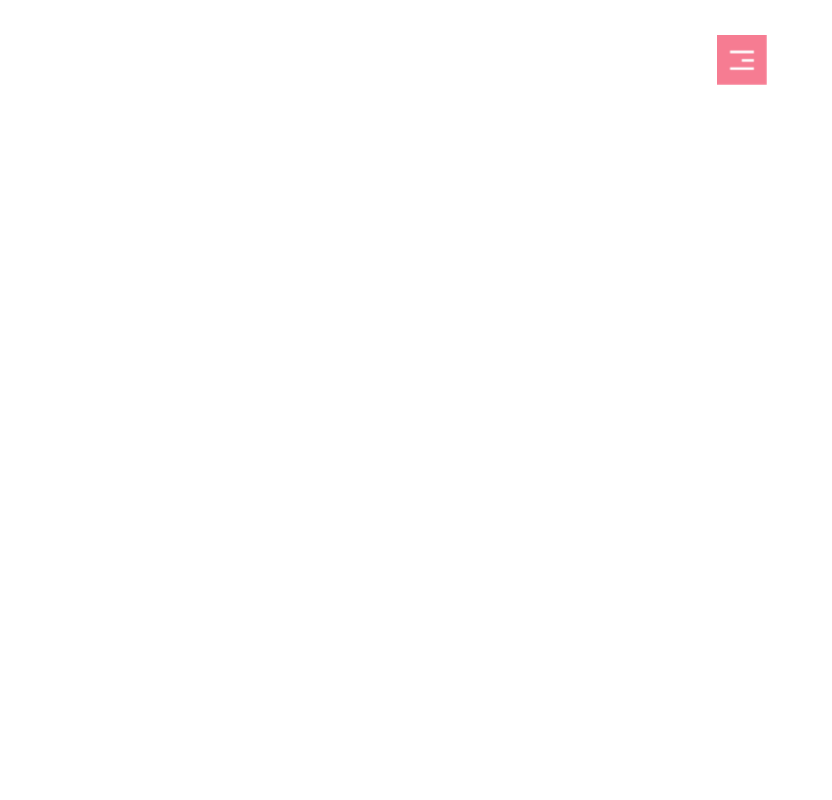
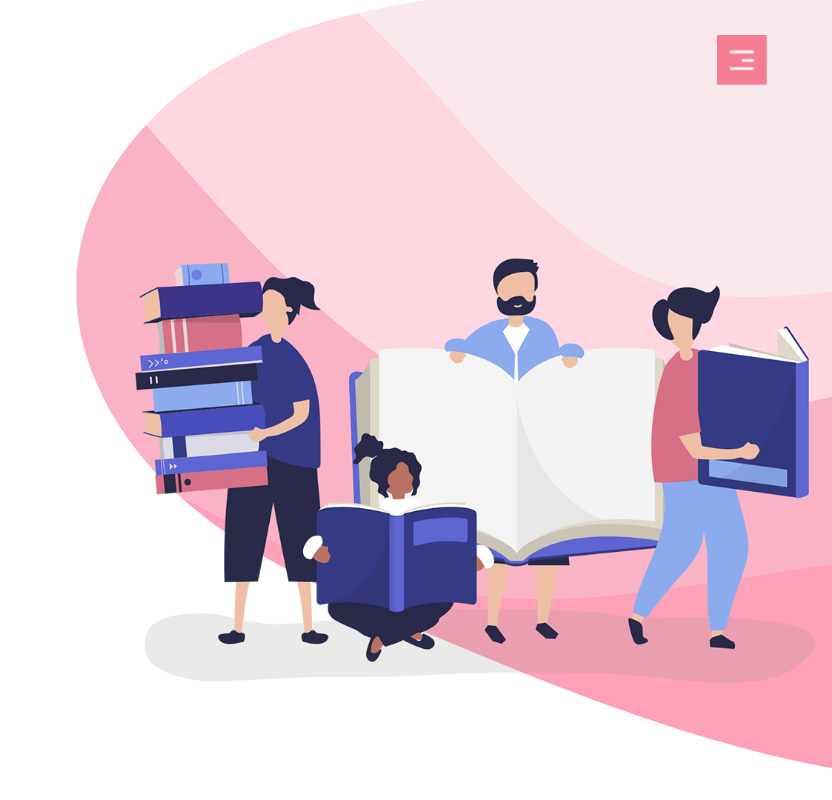
Before and after one commit to janakarra143/Xypo, a plain HTML site: page index.html in a window 1280 px wide. Shown: the top 800 px of the page, 448-1280 px from the left. Drawn offline with Linux system fonts and the light colour scheme; some packages are replaced by stand-ins of ours; the site is published under a folder, as on GitHub Pages, so addresses that start at the root find nothing; a script that the page names is missing.

Commit message:
fixes v.1

```diff
--- a/style.css
+++ b/style.css
@@ -6,7 +6,7 @@
 
 #header{
     height: 100vh;
-    background-image: url("/images/background.png");
+    background-image: url("images/background.png");
     background-position: center;
     background-size: cover;
 }
```
